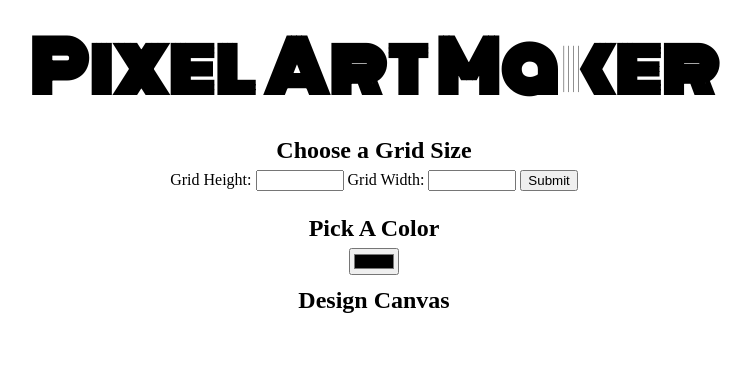
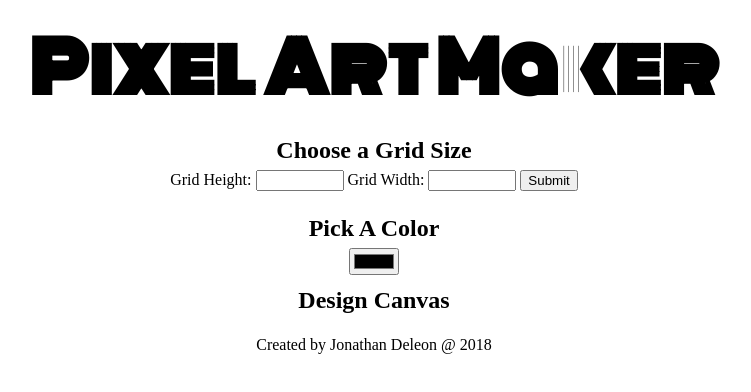
Before and after one commit to JTDeLeon/PixelArtMaker, a plain HTML site: page index.html in a window 1280 px wide. Shown: the whole page, without its empty margins (266-1017 px from the left). Drawn offline with Linux system fonts and the light colour scheme.

Commit message:
added credits

```diff
--- a/index.html
+++ b/index.html
@@ -31,5 +31,9 @@
       <script src="design.js"></script>
     </header>
 
+    <footer>
+      <p class="credits">Created by Jonathan Deleon @ 2018</p>
+    </footer>
+
   </body>
 </html>
```
